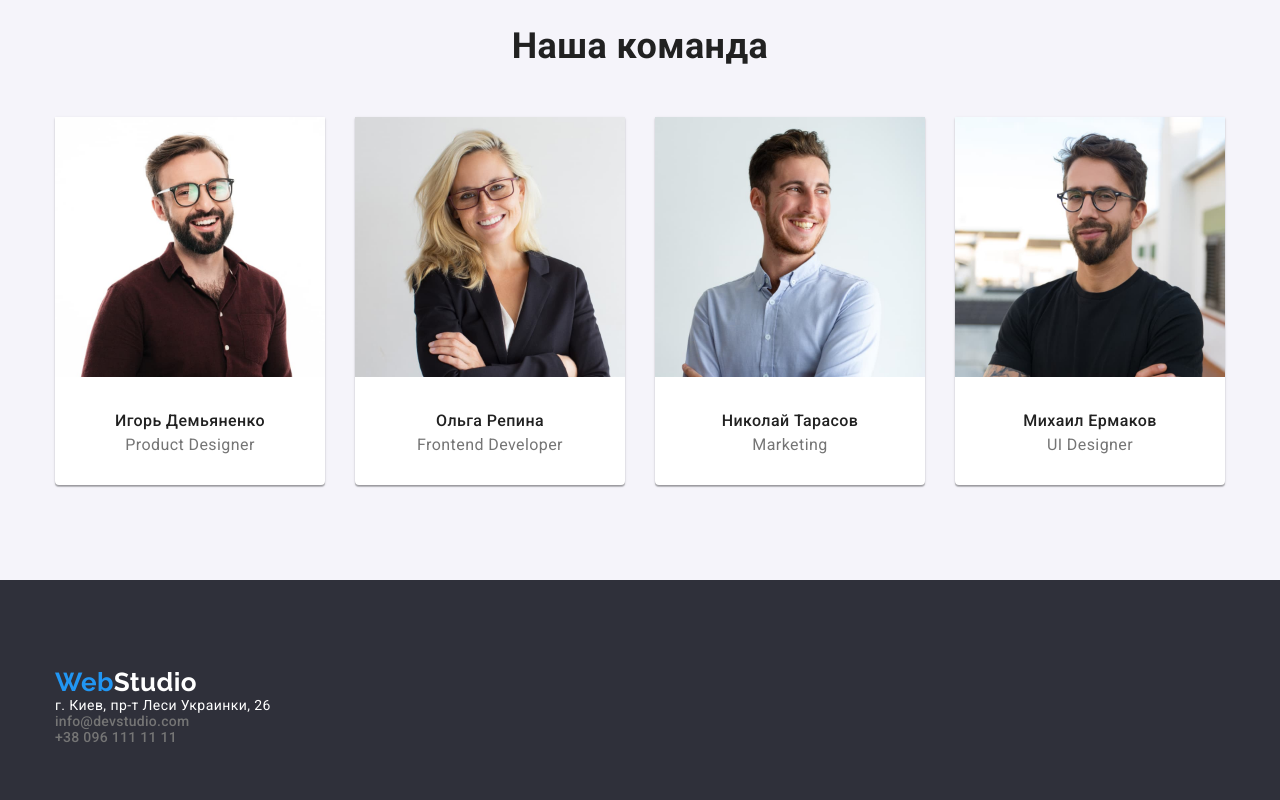
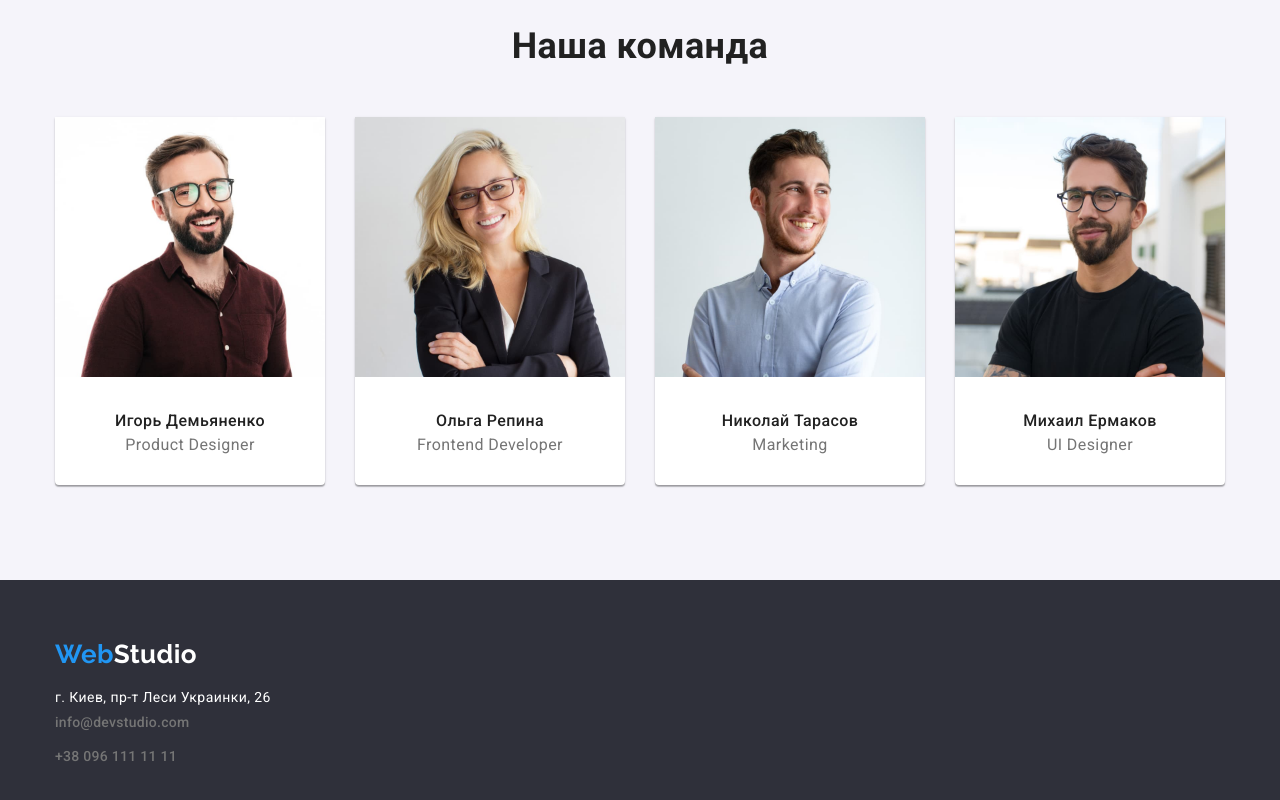
Before and after one commit to Mr-Nihility/test, a plain HTML site: page index.html in a window 1280 px wide. Shown: the part 1636-2436 px from the top of the page. Drawn offline with Linux system fonts and the light colour scheme.

Commit message:
исправляет адрес в футер

```diff
--- a/css/style.css
+++ b/css/style.css
@@ -329,6 +329,16 @@ body {
 .container-footer > address {
    font-style: normal;
 }
+
+.container-footer .contact-item {
+   display: inline-block;
+   margin: 9px 0px;
+}
+
+.container-footer .logo {
+   margin-bottom: 20px;
+}
+
 .alt {
    color: var(--alternative-color-text);
 
```
